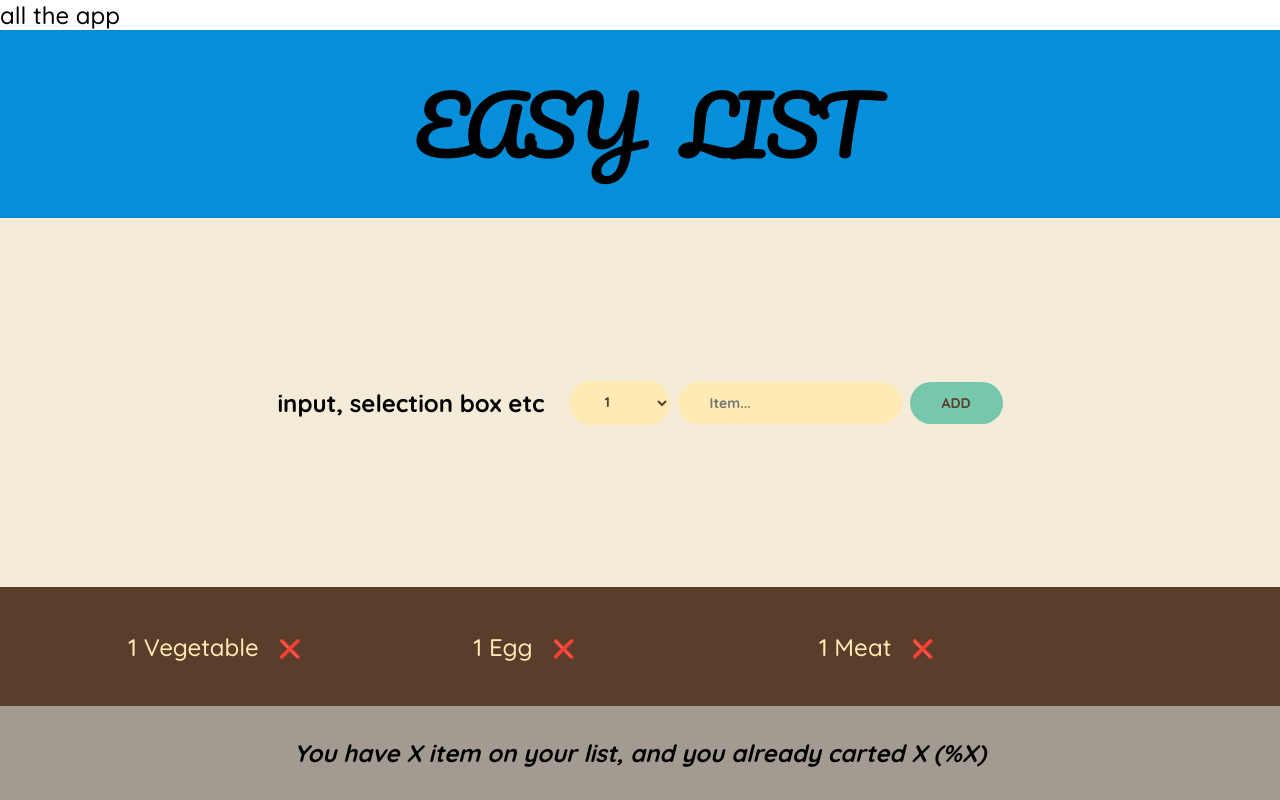
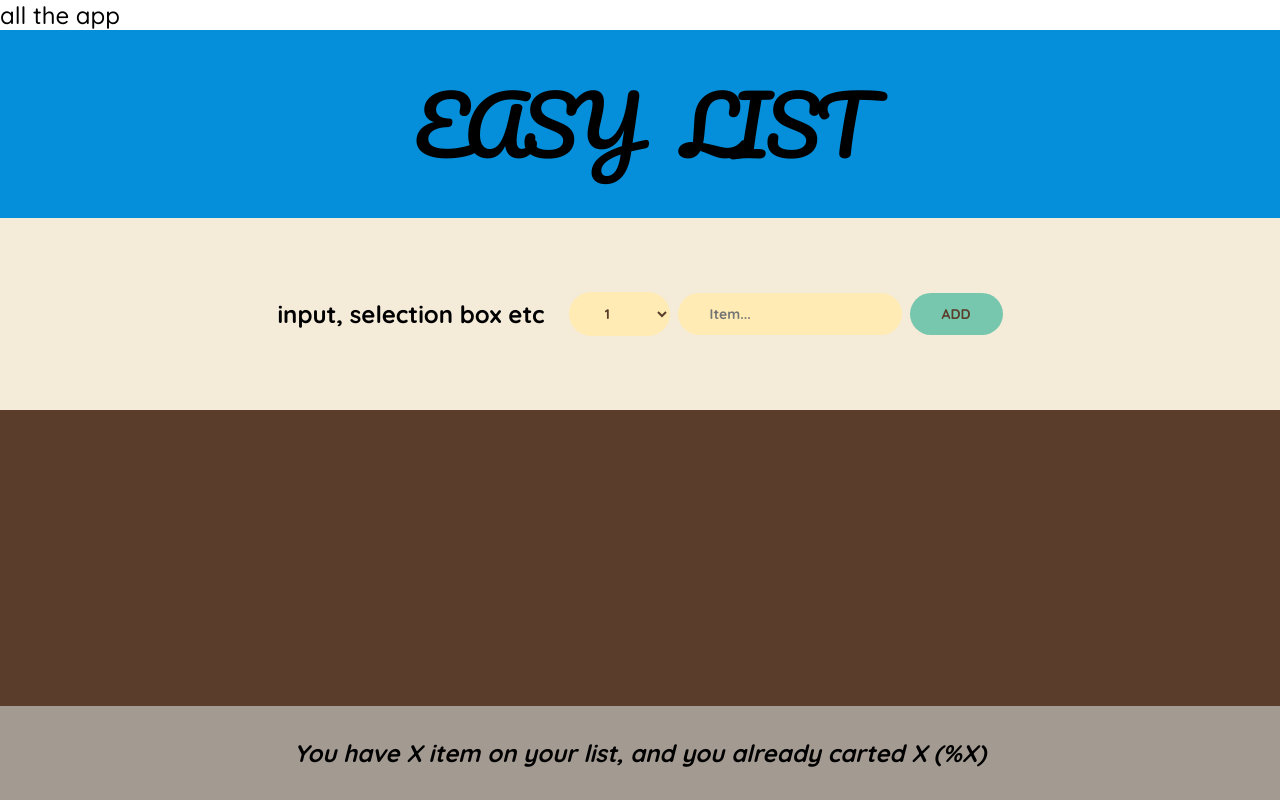
Before and after one commit to Bocahapel/travel-list, a React (Create React App) app: page / in a window 1280 px wide. Built offline with nearby package versions, Linux system fonts and the light colour scheme.

Commit message:
adjust css and adding add items feature

```diff
--- a/src/App.js
+++ b/src/App.js
@@ -7,12 +7,17 @@
 ];
 
 export default function App() {
+  const [items, setItems] = useState([]);
+
+  function handleAddNewItems(item) {
+    setItems((items) => [...items, item]);
+  }
   return (
     <div className="app">
       all the app
       <Logo />
-      <Form />
-      <PackingList />
+      <Form onAddItems={handleAddNewItems} />
+      <PackingList items={items} />
       <Stats />
     </div>
   );
@@ -22,7 +27,7 @@
   return <h1>Easy List</h1>;
 }
 
-function Form() {
+function Form({ onAddItems }) {
   const [description, setDescription] = useState("");
   const [quantity, setQuantity] = useState(1);
 
@@ -33,6 +38,8 @@
 
     const newItem = { description, quantity, packed: false, id: Date.now() };
     console.log(newItem);
+
+    onAddItems(newItem);
 
     setDescription("");
     setQuantity(1);
@@ -58,11 +65,11 @@
   );
 }
 
-function PackingList() {
+function PackingList({ items }) {
   return (
     <div className="list">
       <ul>
-        {initialItems.map((item) => (
+        {items.map((item) => (
           <Item item={item} key={item.id} />
         ))}
       </ul>
--- a/src/index.css
+++ b/src/index.css
@@ -46,10 +46,11 @@
 
 .add-form {
   background-color: #f4ebd9;
-  padding: 2.8rem 0;
+  padding: 1.2rem 0;
   display: flex;
   align-items: center;
   justify-content: center;
+
   gap: 0.8rem;
 }
 
@@ -80,8 +81,8 @@
 .list {
   background-color: #5a3e2b;
   color: #ffebb3;
-  padding: 4rem 0;
-
+  padding: 2.8rem 0;
+  margin-top: 0;
   display: flex;
   justify-content: space-between;
   flex-direction: column;
@@ -102,7 +103,7 @@
   list-style: none;
   width: 80%;
   overflow: scroll;
-
+  min-height: 30vh;
   display: grid;
   grid-template-columns: repeat(auto-fit, minmax(250px, 1fr));
   gap: 1.2rem;
```
